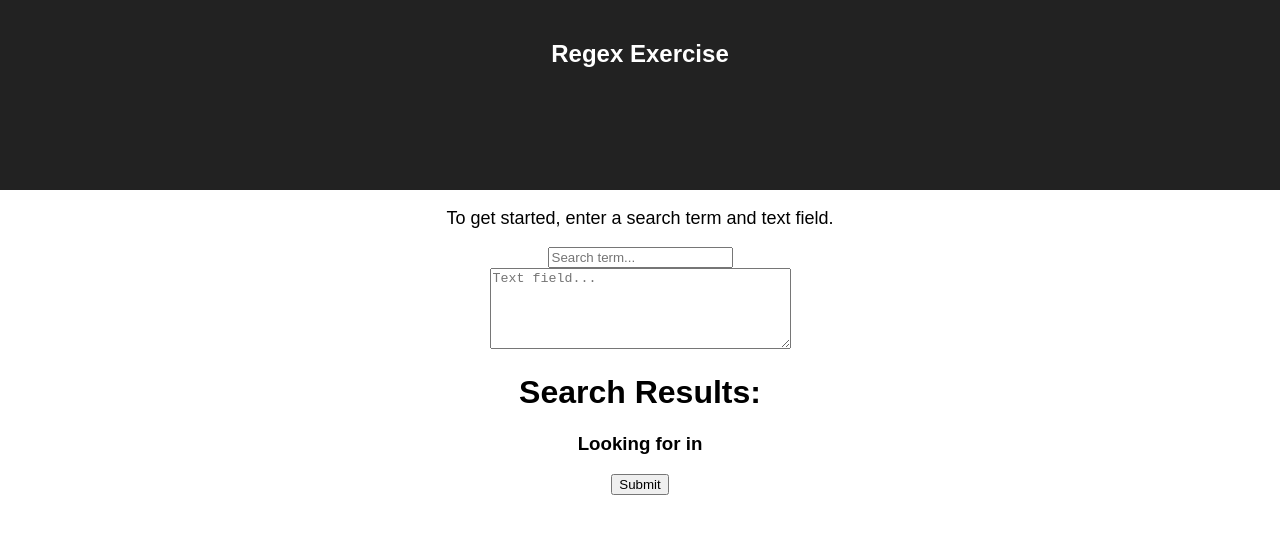
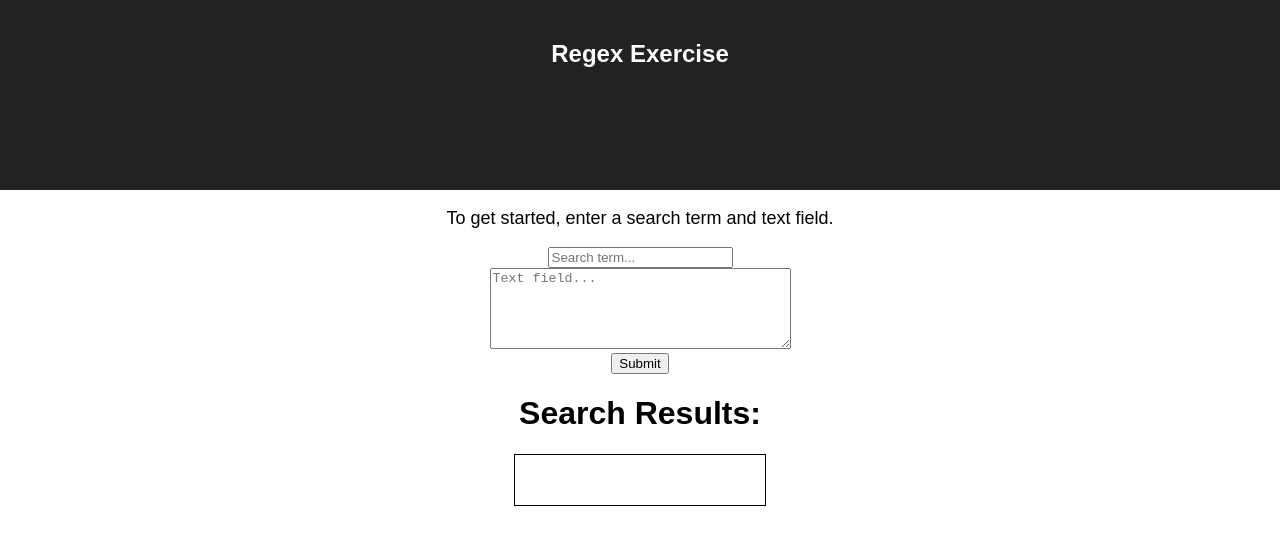
Before and after one commit to Alex-Windle/regex-exercise, a React (Create React App) app: page / in a window 1280 px wide. Shown: the top 544 px of the page. Built offline with nearby package versions, Linux system fonts and the light colour scheme.

Commit message:
Regex working. Success method display.

```diff
--- a/src/App.css
+++ b/src/App.css
@@ -32,3 +32,10 @@
   margin-top: 10px;
   margin-bottom: 10px;
 }
+
+.result-box{
+  height: 50px;
+  width: 250px;
+  margin: 0 auto;
+  border: 1px solid black;
+}
--- a/src/App.js
+++ b/src/App.js
@@ -7,7 +7,7 @@ export default class App extends Component {
 
   constructor(props){
     super(props);
-    this.state = {input: '', text: ''};
+    this.state = {input: '', text: '', result: '', index: '', message: ''};
   }
 
   inputHandler(e){
@@ -21,22 +21,37 @@ export default class App extends Component {
   clickHandler(){
     let input = this.state.input;
     let text = this.state.text;
+    // let result = this.state.result;
+    // let index = this.state.index;
 
     console.log('Submitted input: ', input);
     console.log('Submitted text: ', text);
 
-    //use regex to compare input/text
-    let searchString = text.search(input.toString());
+    //use regex SEARCH
+    let searchResult = text.search(input);
 
-    console.log('result: ', searchString);
-    if (searchString >= 0){ console.log("match successful!")}
-    if (searchString === -1){ console.log("no matches!")}
+    if (searchResult >= 0){
+      this.setState({result: 'Match successful.', index: searchResult});
+    }
+    if (searchResult === -1){
+      this.setState({result: 'No match found.'});
+    }
+
+   //display match
+    let array = text.split('');
+    let newArray = array.slice(searchResult, array.length);
+    let finalArray = newArray.join('');
+    // text = "The match begins at *" + finalArray;
+    this.setState({message: 'The match begins at *' + finalArray});
   }
 
   render() {
 
     let input = this.state.input;
     let text = this.state.text;
+    let result = this.state.result;
+    let index = this.state.index;
+    let message = this.state.message;
 
     return (
       <div className="App">
@@ -64,9 +79,10 @@ export default class App extends Component {
           />
         </div>
 
-        <Search input={input} text={text} />
+        <button onClick={this.clickHandler.bind(this)}>Submit</button>
 
-        <button onClick={this.clickHandler.bind(this)}>Submit</button>
+        <Search input={input} text={text} result={result} index={index} message={message} />
+
       </div>
     );
   }
--- a/src/Search.js
+++ b/src/Search.js
@@ -5,10 +5,17 @@ export default class Search extends Component{
 
 	render(){
 	// 	console.log('Props: ', this.props);
+	// let index = this.props.index;
+	let text = this.props.text;
+	let message = this.props.message;
+
 		return(
 			<div className="Search">
-				<h1>Search Results: </h1>
-				<h3>Looking for {this.props.input} in {this.props.text}</h3>
+				<h1>Search Results:</h1>
+				<div className="result-box">
+					<h4>{this.props.result}</h4>
+				</div>
+				<p>{message}</p>
 			</div>
 		);
 	}
```
